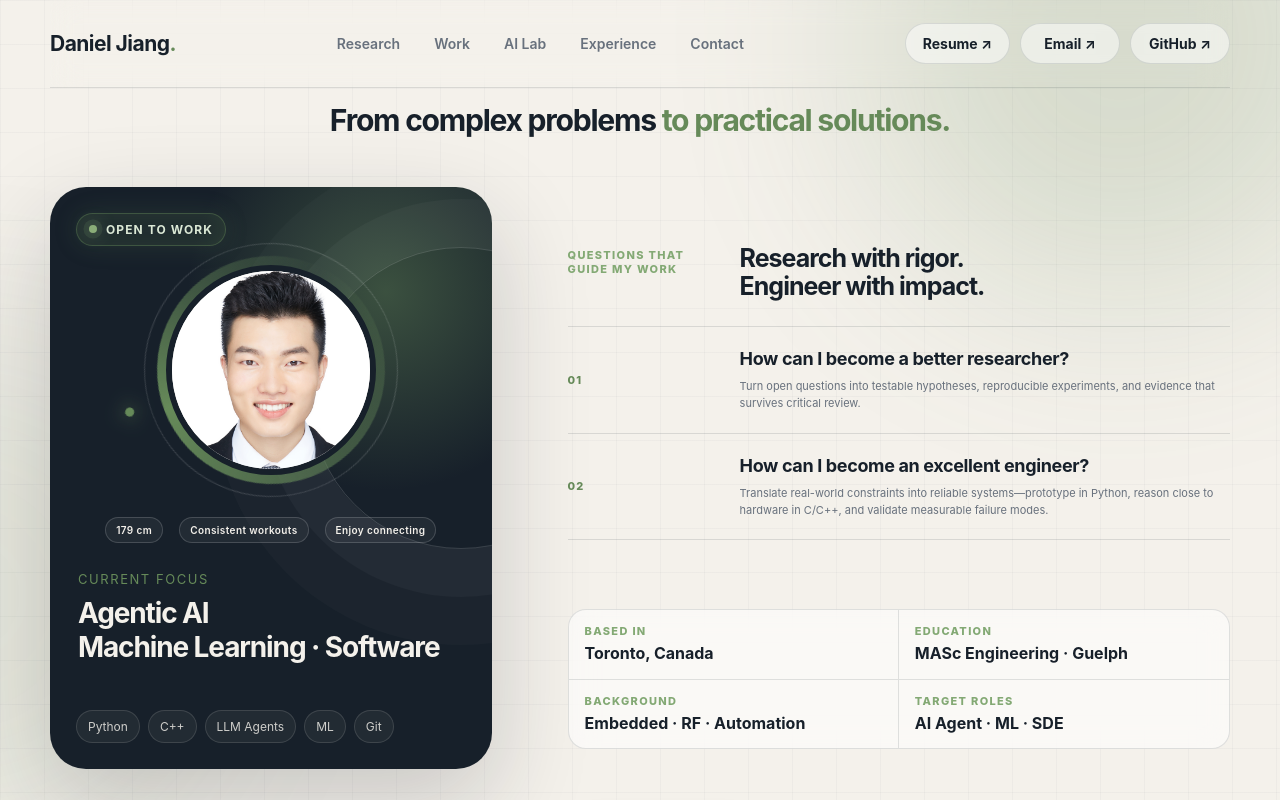
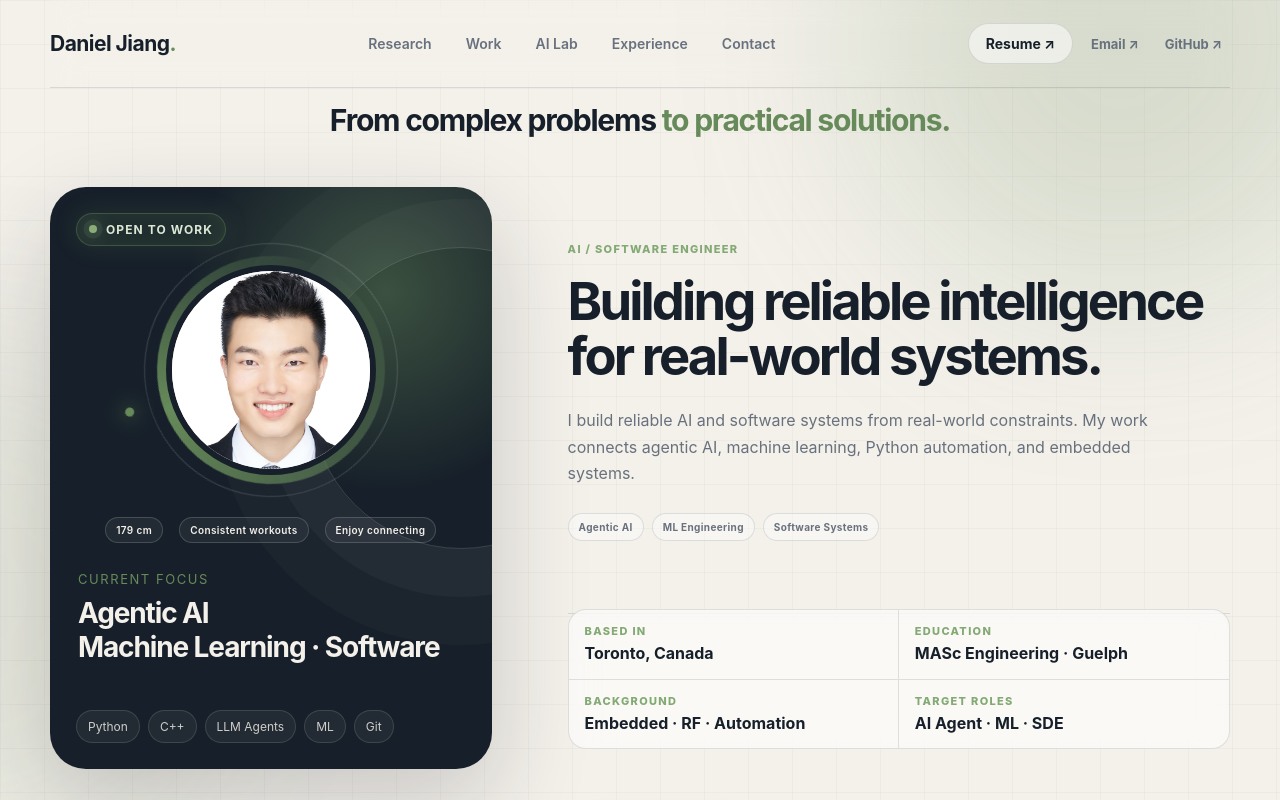
Before and after one commit to jiangjian9803-eng/jiangjian9803-eng.github.io, a Next.js app: page / in a window 1280 px wide. Shown: the top 800 px of the page. Built offline with nearby package versions, Linux system fonts and the light colour scheme.

Commit message:
Refine hero and research hierarchy

```diff
--- a/index.html
+++ b/index.html
@@ -26,8 +26,8 @@
       </nav>
       <div class="header-actions">
         <a class="nav-cta" href="/Jian-Jiang-Resume.pdf" target="_blank" rel="noreferrer">Resume ↗</a>
-        <a class="nav-cta" href="mailto:jiangjian9803@gmail.com">Email ↗</a>
-        <a class="nav-cta" href="https://github.com/jiangjian9803-eng" target="_blank" rel="noreferrer">GitHub ↗</a>
+        <a class="header-link" href="mailto:jiangjian9803@gmail.com">Email ↗</a>
+        <a class="header-link" href="https://github.com/jiangjian9803-eng" target="_blank" rel="noreferrer">GitHub ↗</a>
       </div>
     </header>
 
@@ -59,27 +59,16 @@
         </div>
 
         <div class="hero-copy reveal">
-          <section class="guiding-questions" aria-labelledby="guiding-questions-title">
-            <div class="questions-heading">
-              <span>Questions that guide my work</span>
-              <h2 id="guiding-questions-title">Research with rigor.<br />Engineer with impact.</h2>
+          <section class="hero-identity" aria-labelledby="hero-identity-title">
+            <span>AI / Software Engineer</span>
+            <h2 id="hero-identity-title">Building reliable intelligence<br />for real-world systems.</h2>
+            <p>
+              I build reliable AI and software systems from real-world constraints. My work connects agentic AI,
+              machine learning, Python automation, and embedded systems.
+            </p>
+            <div class="identity-focus" aria-label="Technical focus">
+              <span>Agentic AI</span><span>ML Engineering</span><span>Software Systems</span>
             </div>
-            <ol>
-              <li>
-                <span>01</span>
-                <div>
-                  <p>How can I become a better researcher?</p>
-                  <small>Turn open questions into testable hypotheses, reproducible experiments, and evidence that survives critical review.</small>
-                </div>
-              </li>
-              <li>
-                <span>02</span>
-                <div>
-                  <p>How can I become an excellent engineer?</p>
-                  <small>Translate real-world constraints into reliable systems—prototype in Python, reason close to hardware in C/C++, and validate measurable failure modes.</small>
-                </div>
-              </li>
-            </ol>
           </section>
           <div class="profile-facts" aria-label="Personal information">
             <div><span>Based in</span><strong>Toronto, Canada</strong></div>
@@ -221,6 +210,20 @@
               an emphasis on reproducible experiments and models that remain dependable beyond a polished demo.
             </p>
           </div>
+          <div class="philosophy-grid" aria-label="Research and engineering approach">
+            <article>
+              <span>Research practice</span>
+              <h3>From uncertainty to evidence.</h3>
+              <p>Turn open questions into testable hypotheses, reproducible experiments, and conclusions that survive critical review.</p>
+              <strong>Question <i>→</i> Hypothesis <i>→</i> Experiment <i>→</i> Analysis <i>→</i> Reproduce</strong>
+            </article>
+            <article>
+              <span>Engineering practice</span>
+              <h3>From constraints to reliable systems.</h3>
+              <p>Define measurable requirements, design around trade-offs, validate failure modes, deploy with observability, and improve from evidence.</p>
+              <strong>Need <i>→</i> Design <i>→</i> Build <i>→</i> Validate <i>→</i> Deploy <i>→</i> Improve</strong>
+            </article>
+          </div>
         </div>
       </section>
 
--- a/styles.css
+++ b/styles.css
@@ -41,6 +41,9 @@ nav a:hover { color: var(--ink); }
 .nav-cta:focus-visible { outline: 3px solid rgba(131,169,116,.38); outline-offset: 3px; }
 .header-actions { display: flex; align-items: center; gap: 10px; }
 .header-actions .nav-cta { min-width: 100px; text-align: center; }
+.header-link { padding: 10px 8px; color: var(--muted); font-size: 13px; font-weight: 750; transition: color .18s ease, transform .18s ease; }
+.header-link:hover { color: var(--ink); transform: translateY(-1px); }
+.header-link:focus-visible { outline: 2px solid rgba(131,169,116,.38); outline-offset: 3px; border-radius: 8px; }
 
 .hero { position: relative; min-height: 760px; display: grid; grid-template-columns: .8fr 1.2fr; align-items: center; gap: 76px; padding-block: 82px 104px; }
 .hero-copy { position: relative; z-index: 2; }
@@ -51,15 +54,12 @@ nav a:hover { color: var(--ink); }
 .hero-profile-heading h1 { max-width: none; margin: 0; font-size: clamp(24px, 2.35vw, 34px); line-height: 1.08; letter-spacing: -.042em; white-space: nowrap; }
 .hero-profile-heading h1 span, .hero-profile-heading h1 em { display: inline; }
 .hero-profile-heading h1 em { margin: 0; }
-.guiding-questions { height: 444px; display: flex; flex-direction: column; justify-content: center; max-width: 720px; }
-.questions-heading { display: grid; grid-template-columns: 150px 1fr; gap: 22px; align-items: start; margin-bottom: 26px; }
-.questions-heading > span { padding-top: 4px; color: #83a974; font-size: 11px; font-weight: 850; letter-spacing: .12em; text-transform: uppercase; }
-.questions-heading h2 { font-size: 25px; line-height: 1.12; letter-spacing: -.04em; }
-.guiding-questions ol { margin: 0; padding: 0; list-style: none; border-top: 1px solid var(--line); }
-.guiding-questions li { display: grid; grid-template-columns: 150px 1fr; gap: 22px; align-items: center; padding: 20px 0; border-bottom: 1px solid var(--line); }
-.guiding-questions li > span { color: var(--blue); font-size: 11px; font-weight: 850; letter-spacing: .1em; }
-.guiding-questions li p { margin: 0; font: 700 18px/1.35 "Avenir Next", Inter, sans-serif; letter-spacing: -.02em; }
-.guiding-questions li small { display: block; max-width: 520px; margin-top: 7px; color: var(--muted); font-size: 11px; line-height: 1.55; }
+.hero-identity { height: 444px; display: flex; flex-direction: column; justify-content: center; max-width: 720px; border-bottom: 1px solid var(--line); }
+.hero-identity > span { color: #83a974; font-size: 11px; font-weight: 850; letter-spacing: .12em; text-transform: uppercase; }
+.hero-identity h2 { max-width: 650px; margin-top: 18px; font-size: clamp(36px, 4.1vw, 57px); line-height: 1.04; letter-spacing: -.055em; }
+.hero-identity > p { max-width: 620px; margin: 24px 0 0; color: var(--muted); font-size: 16px; line-height: 1.65; }
+.identity-focus { display: flex; flex-wrap: wrap; gap: 8px; margin-top: 26px; }
+.identity-focus span { padding: 7px 10px; border: 1px solid var(--line); border-radius: 999px; color: var(--muted); background: rgba(255,255,255,.38); font-size: 10px; font-weight: 700; letter-spacing: .035em; }
 .eyebrow { display: flex; align-items: center; gap: 10px; text-transform: uppercase; font-size: 12px; font-weight: 700; letter-spacing: .14em; color: var(--muted); }
 .eyebrow span { width: 26px; height: 2px; background: var(--orange); }
 h1, h2, h3 { font-family: "Manrope", sans-serif; margin: 0; }
@@ -224,6 +224,14 @@ h1 em { position: relative; margin-top: .08em; color: var(--blue); font-style: n
 .about-copy h2, .section-heading h2, .contact-copy h2 { font-size: clamp(40px, 5vw, 70px); line-height: 1.05; letter-spacing: -.06em; }
 .about-grid { display: grid; grid-template-columns: 1fr 1fr; gap: 50px; margin-top: 42px; }
 .about-grid p, .contact-copy > p { color: var(--muted); line-height: 1.75; font-size: 17px; margin: 0; }
+.philosophy-grid { display: grid; grid-template-columns: 1fr 1fr; gap: 42px; margin-top: 58px; border-top: 1px solid var(--line); border-bottom: 1px solid var(--line); }
+.philosophy-grid article { padding: 30px 0 28px; }
+.philosophy-grid article + article { padding-left: 42px; border-left: 1px solid var(--line); }
+.philosophy-grid span { color: #83a974; font-size: 10px; font-weight: 850; letter-spacing: .12em; text-transform: uppercase; }
+.philosophy-grid h3 { margin-top: 11px; font-size: 22px; line-height: 1.2; letter-spacing: -.035em; }
+.philosophy-grid p { margin: 13px 0 19px; color: var(--muted); font-size: 13px; line-height: 1.65; }
+.philosophy-grid strong { color: var(--ink); font-size: 10px; line-height: 1.7; letter-spacing: .02em; }
+.philosophy-grid i { padding-inline: 3px; color: var(--blue); font-style: normal; }
 
 #work { padding-block: 130px 150px; }
 .section-heading { display: grid; grid-template-columns: 240px 1fr; gap: 70px; align-items: end; margin-bottom: 54px; }
@@ -274,7 +282,7 @@ footer { display: flex; justify-content: space-between; padding-block: 25px 40px
   .hero-card { top: 0; transform: none; }
   .hero-card.reveal.visible { transform: none; }
   .hero-profile-heading { top: 12px; }
-  .guiding-questions { height: auto; padding-block: 36px 12px; }
+  .hero-identity { height: auto; padding-block: 48px 36px; }
   .proof-strip { grid-template-columns: 1fr 1fr; }
   .proof-strip div:nth-child(2) { border-right: 0; }
   .proof-strip div:nth-child(-n+2) { border-bottom: 1px solid var(--line); }
@@ -291,19 +299,20 @@ footer { display: flex; justify-content: space-between; padding-block: 25px 40px
 @media (max-width: 620px) {
   .site-header, .section-shell, footer { width: min(100% - 28px, 1180px); }
   .nav-cta { padding: 10px 13px; }
+  .header-actions .header-link { display: none; }
   h1 { font-size: 52px; }
   .hero-profile-heading h1 { font-size: clamp(15px, 4.5vw, 24px); }
   .hero { min-height: auto; gap: 45px; }
   .hero::before { display: none; }
   .hero-meta { align-items: flex-start; flex-direction: column; gap: 10px; }
   .text-link { min-height: 42px; }
-  .questions-heading, .guiding-questions li { grid-template-columns: 1fr; gap: 8px; }
-  .questions-heading { margin-bottom: 20px; }
-  .guiding-questions li { padding: 16px 0; }
+  .hero-identity h2 { font-size: 40px; }
   .profile-facts { grid-template-columns: 1fr; }
   .profile-facts div, .profile-facts div:nth-child(2n) { border-right: 0; border-bottom: 1px solid var(--line); }
   .profile-facts div:last-child { border-bottom: 0; }
   .about-grid, .project-grid { grid-template-columns: 1fr; }
+  .philosophy-grid { grid-template-columns: 1fr; gap: 0; }
+  .philosophy-grid article + article { padding-left: 0; border-left: 0; border-top: 1px solid var(--line); }
   .project-featured { grid-column: 1; grid-template-columns: 1fr; }
   .project-visual { min-height: 310px; }
   .timeline article { grid-template-columns: 1fr; }
```
